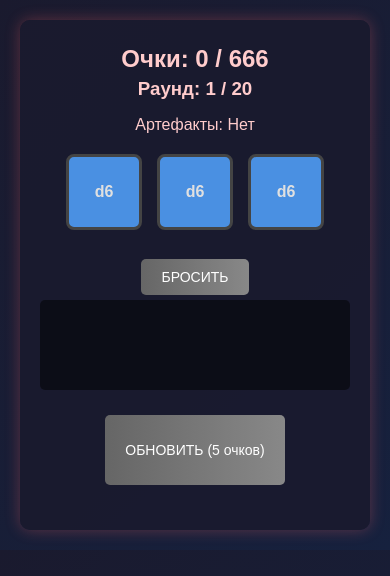
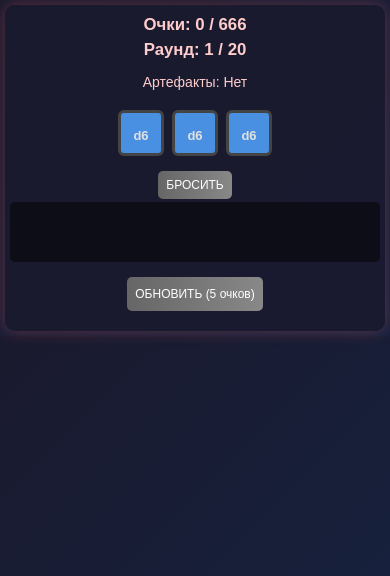
Before and after one commit to QuillishMorrison/EvilDices, a plain HTML site: page index.html in a window 390 px wide. Both pictures are taken after a click on the button "Понял". Drawn offline with Linux system fonts and the light colour scheme.

Commit message:
Update index.html
Style for mobile

```diff
--- a/index.html
+++ b/index.html
@@ -9,6 +9,13 @@
     <meta name="apple-mobile-web-app-status-bar-style" content="black-translucent">
     <title>Потустороннее казино</title>
     <style>
+        html {
+            box-sizing: border-box;
+            font-size: 16px;
+        }
+        *, *:before, *:after {
+            box-sizing: inherit;
+        }
         body {
             font-family: 'Arial', sans-serif;
             background: linear-gradient(135deg, #1a1a2e, #16213e);
@@ -19,7 +26,6 @@
             overflow-x: hidden;
             transition: background 0.5s;
         }
-
         #game-container {
             max-width: 900px;
             margin: 0 auto;
@@ -29,7 +35,6 @@
             box-shadow: 0 0 15px rgba(255, 100, 100, 0.3);
             position: relative;
         }
-
         #dice-area,
         #shop-area,
         #roll-result {
@@ -40,7 +45,6 @@
             flex-wrap: wrap;
             min-height: 80px;
         }
-
         .dice,
         .result-dice {
             width: 70px;
@@ -58,62 +62,30 @@
             white-space: nowrap;
             text-overflow: ellipsis;
         }
-
         .dice:hover,
         .result-dice:hover {
             transform: scale(1.1);
             box-shadow: 0 0 10px rgba(255, 100, 100, 0.5);
         }
-
-        .d6 {
-            background-color: #4a90e2;
-        }
-
-        .cursed-d6 {
-            background-color: #ff4444;
-        }
-
-        .d8 {
-            background-color: #ffcc00;
-        }
-
-        .d12 {
-            background-color: #00cc00;
-        }
-
-        .d20 {
-            background-color: #cc00cc;
-        }
-
-        .artifact {
-            background-color: #888;
-        }
-
+        .d6 { background-color: #4a90e2; }
+        .cursed-d6 { background-color: #ff4444; }
+        .d8 { background-color: #ffcc00; }
+        .d12 { background-color: #00cc00; }
+        .d20 { background-color: #cc00cc; }
+        .artifact { background-color: #888; }
         .selected {
             border-color: #ff5555;
             box-shadow: 0 0 10px rgba(255, 255, 255, 0.7);
-            /* Контрастная обводка для cursed-d6 */
         }
-
         .rerollable {
             border-color: #ffaa00;
             animation: pulse 1s infinite;
         }
-
         @keyframes pulse {
-            0% {
-                box-shadow: 0 0 5px #ffaa00;
-            }
-
-            50% {
-                box-shadow: 0 0 10px #ffaa00;
-            }
-
-            100% {
-                box-shadow: 0 0 5px #ffaa00;
-            }
+            0% { box-shadow: 0 0 5px #ffaa00; }
+            50% { box-shadow: 0 0 10px #ffaa00; }
+            100% { box-shadow: 0 0 5px #ffaa00; }
         }
-
         .shop-item {
             width: 80px;
             height: 80px;
@@ -130,17 +102,14 @@
             font-size: 14px;
             transition: transform 0.2s, box-shadow 0.2s;
         }
-
         .shop-item:hover {
             transform: scale(1.1);
             box-shadow: 0 0 15px rgba(255, 215, 0, 0.6);
         }
-
         .shop-item.bought {
             opacity: 0.5;
             cursor: not-allowed;
         }
-
         button {
             padding: 10px 20px;
             margin: 5px;
@@ -152,28 +121,23 @@
             font-size: 14px;
             transition: background 0.3s;
         }
-
         button:hover {
             background: linear-gradient(90deg, #888, #aaa);
         }
-
         button:disabled {
             background: linear-gradient(90deg, #444, #555);
             cursor: not-allowed;
         }
-
         #shop-area,
         #roll-result {
             display: none;
         }
-
         #result {
             min-height: 60px;
             padding: 15px;
             background: rgba(0, 0, 0, 0.5);
             border-radius: 5px;
         }
-
         .tooltip {
             visibility: hidden;
             width: 220px;
@@ -192,33 +156,24 @@
             white-space: normal;
             font-size: 12px;
         }
-
         .dice:hover .tooltip,
         .shop-item:hover .tooltip,
         .result-dice:hover .tooltip {
             visibility: visible;
             opacity: 1;
         }
-
         #status {
             margin-bottom: 20px;
             color: #ffcccc;
         }
-
-        h2,
-        h3 {
-            margin: 5px 0;
-        }
-
+        h2, h3 { margin: 5px 0; }
         #shop-area .buy-btn {
             margin-top: 5px;
             width: 70px;
             padding: 5px;
             font-size: 12px;
         }
-
-        #tutorial-screen,
-        #end-screen {
+        #tutorial-screen, #end-screen {
             display: none;
             position: absolute;
             top: 0;
@@ -233,16 +188,65 @@
             z-index: 10;
             font-size: 18px;
         }
-
-        #tutorial-screen.show,
-        #end-screen.show {
+        #tutorial-screen.show, #end-screen.show {
             display: flex;
         }
-
         #devil-comment {
             margin-top: 10px;
             color: #ff5555;
             font-style: italic;
+        }
+        /* ---- Mobile ---- */
+        @media (max-width: 600px) {
+            body {
+                padding: 5px;
+            }
+            #game-container {
+                padding: 5px;
+                max-width: 100vw;
+                min-width: 0;
+                font-size: 14px;
+            }
+            #dice-area,
+            #shop-area,
+            #roll-result {
+                gap: 8px;
+                min-height: 40px;
+                margin: 12px 0;
+            }
+            .dice, .result-dice {
+                width: 46px;
+                height: 46px;
+                line-height: 46px;
+                font-size: 13px;
+                border-radius: 6px;
+            }
+            .shop-item {
+                width: 58px;
+                height: 58px;
+                font-size: 12px;
+                border-radius: 8px;
+                padding: 2px;
+            }
+            button, #shop-area .buy-btn {
+                padding: 7px 8px;
+                margin: 3px;
+                font-size: 12px;
+                border-radius: 5px;
+            }
+            .tooltip {
+                width: 180px;
+                font-size: 11px;
+                margin-left: -90px;
+                padding: 5px;
+            }
+            #tutorial-screen, #end-screen {
+                font-size: 15px;
+                padding: 10px;
+            }
+            h2, h3 {
+                font-size: 1.2em;
+            }
         }
     </style>
 </head>
```
